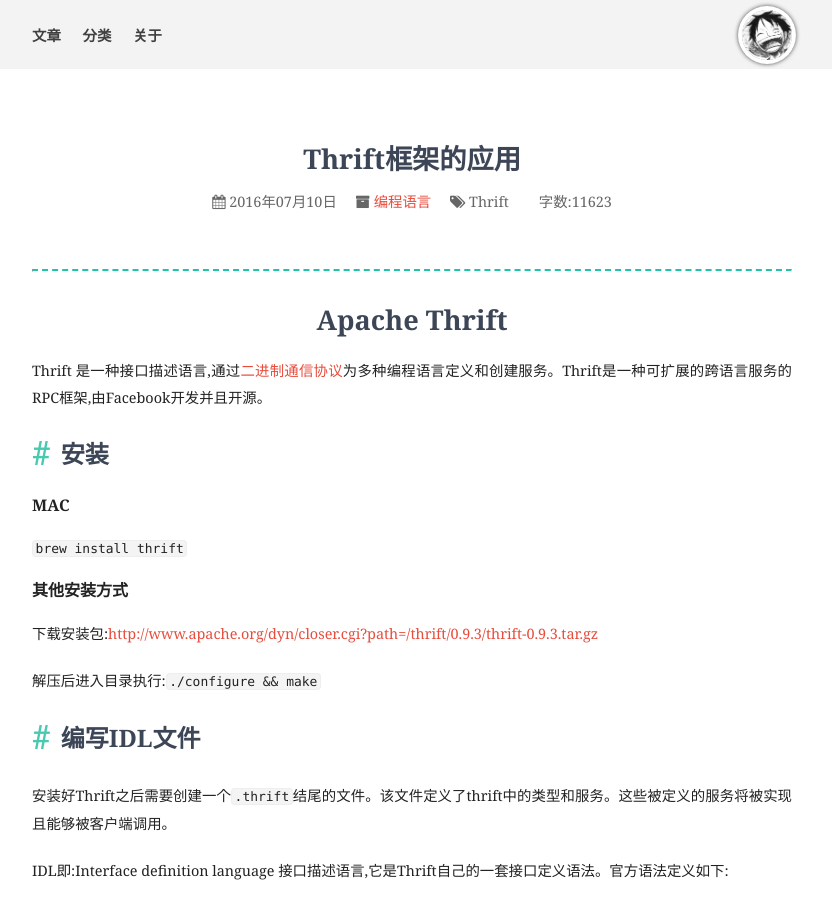
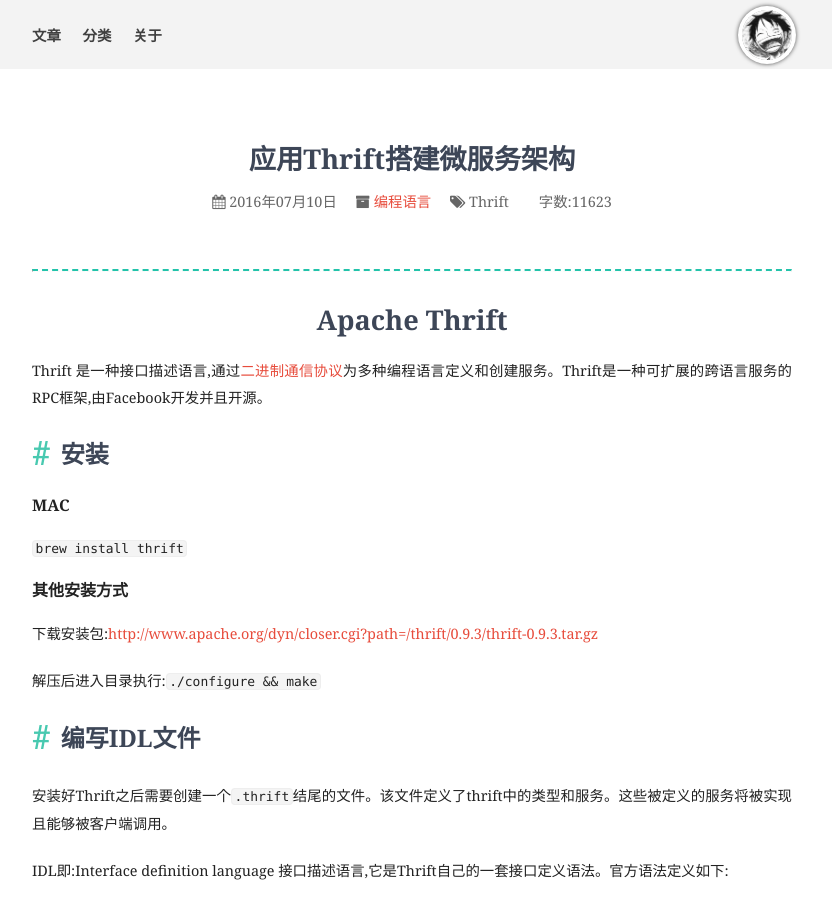
Before and after one commit to lanffy/lanffy.github.io, a Jekyll site: the page built from _posts/2016/2016-07-10-应用Thrift搭建微服务架构.md, in a window 1280 px wide and 900 px high. Shown: the whole window, without its empty margins (228-1060 px from the left). Built offline with Jekyll 4.4.1, drawn with Linux system fonts in a browser that asks for light colours; nearby versions of some CDN libraries; comment, search, counter and statistics services are not loaded.

```diff
--- a/_posts/2016/2016-07-10-Thrift框架的应用.md
+++ b/_posts/2016/2016-07-10-应用Thrift搭建微服务架构.md
@@ -1,6 +1,6 @@
 ---
 layout: post
-title: "Thrift框架的应用"
+title: "应用Thrift搭建微服务架构"
 categories: [编程语言]
 tags: [Thrift]
 author_name: R_Lanffy
```
